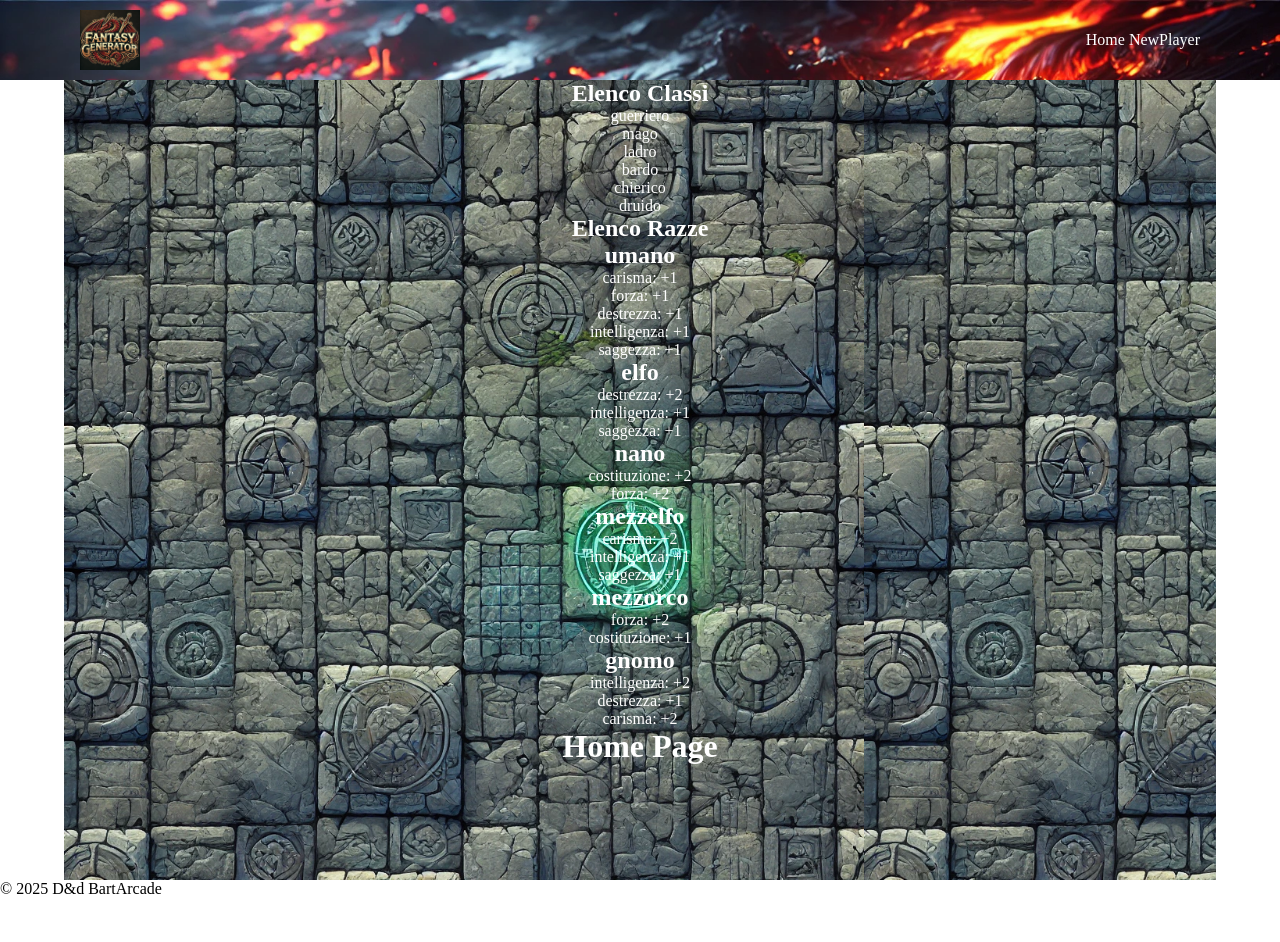
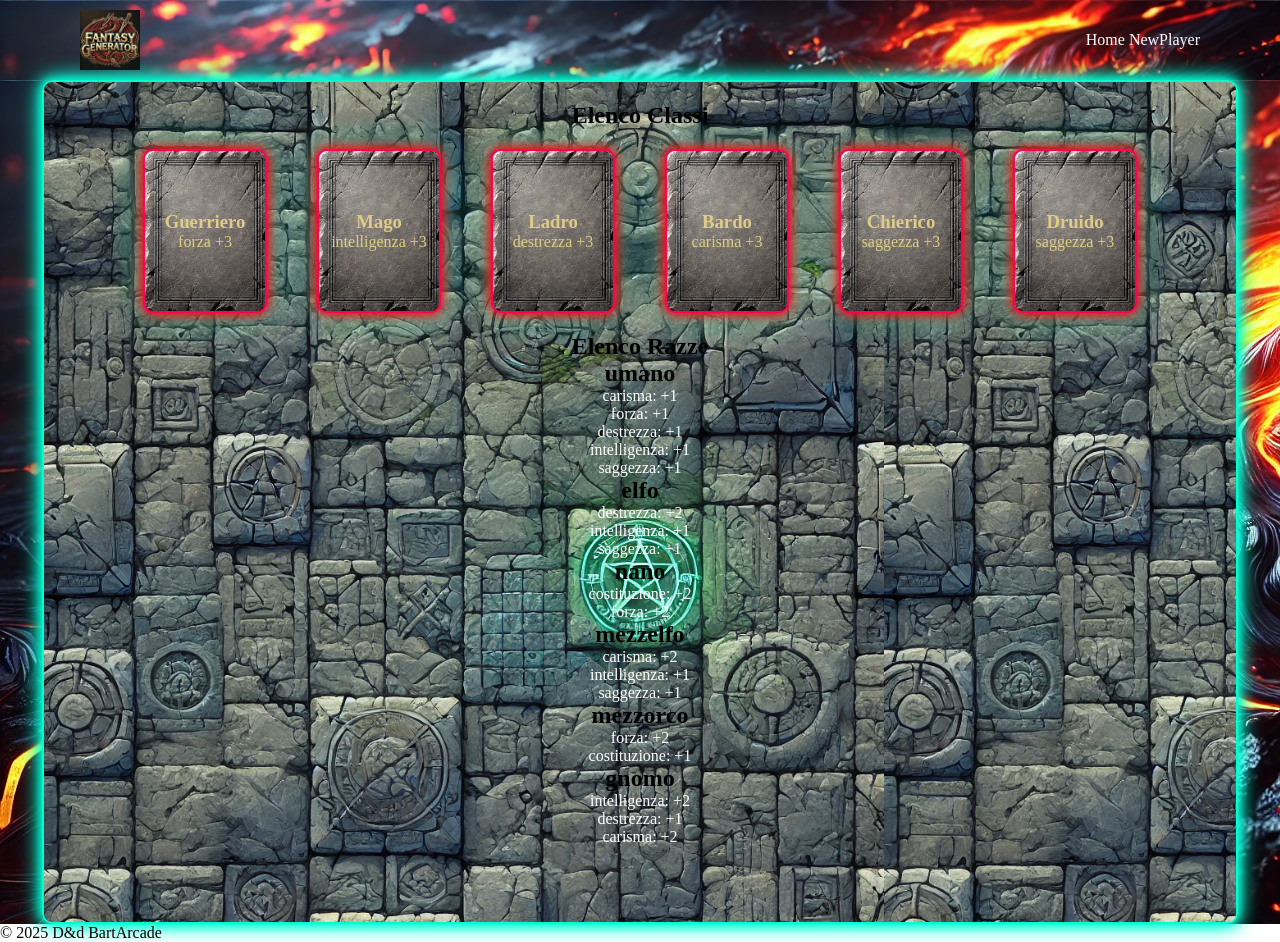
Before and after one commit to BartCatalano/ded, a React (Vite) app: page / in a window 1280 px wide. Before the commit the page ends 898 px from the top, so only its background shows below. Built offline with nearby package versions, Linux system fonts and the light colour scheme.

Commit message:
feat: inseriti effetti grafici e altro css

```diff
--- a/src/Pages/HomePage.jsx
+++ b/src/Pages/HomePage.jsx
@@ -2,47 +2,52 @@ import style from "./HomePage.module.css";
 
 function HomePage() {
   const classiDettails = [
-    { classe: "guerriero", attributo: "forza", bonus: 3 },
-    { classe: "mago", attributo: "intelligenza", bonus: 3 },
-    { classe: "ladro", attributo: "destrezza", bonus: 3 },
-    { classe: "bardo", attributo: "carisma", bonus: 3 },
-    { classe: "chierico", attributo: "saggezza", bonus: 3 },
-    { classe: "druido", attributo: "saggezza", bonus: 3 }
+    { classe: "Guerriero", attributo: "forza", bonus: 3 },
+    { classe: "Mago", attributo: "intelligenza", bonus: 3 },
+    { classe: "Ladro", attributo: "destrezza", bonus: 3 },
+    { classe: "Bardo", attributo: "carisma", bonus: 3 },
+    { classe: "Chierico", attributo: "saggezza", bonus: 3 },
+    { classe: "Druido", attributo: "saggezza", bonus: 3 }
   ];
 
   const razzaDettails = [
     { razza: "umano", attributi: { carisma: 1, forza: 1, destrezza: 1, intelligenza: 1, saggezza: 1 }, altezza: 120 },
     { razza: "elfo", attributi: { destrezza: 2, intelligenza: 1, saggezza: 1 }, altezza: 150 },
-    { razza: "nano", attributi: { costituzione: 2, forza: 2 }, altezza: 50, peso:50 },
+    { razza: "nano", attributi: { costituzione: 2, forza: 2 }, altezza: 50, peso: 50 },
     { razza: "mezzelfo", attributi: { carisma: 2, intelligenza: 1, saggezza: 1 }, altezza: 150 },
     { razza: "mezzorco", attributi: { forza: 2, costituzione: 1 }, altezza: 140 },
     { razza: "gnomo", attributi: { intelligenza: 2, destrezza: 1, carisma: 2 }, altezza: 40 }
   ];
 
   return (
+    <section className={`${style.body}`}>
       <div className={`${style.bodyHome}`}>
         <div>
         <h2>Elenco Classi</h2>
-        {classiDettails.map((curClasse, index) =>
-          <p key={index}>{curClasse.classe}</p>
-        )}
-
+  <div className={`${style.containerCard}`}>
+    {classiDettails.map((curClasse, index) => (
+      <div className={`${style.cardClasse}`} key={index}>
+        <h3>{curClasse.classe}</h3>
+        <p>{curClasse.attributo} +3 </p>
+      </div>
+            ))}
+          </div>
           <h2>Elenco Razze</h2>
           <div>
             {razzaDettails.map((curRazza, index) => (
               <div key={index}>
                 <h2>{curRazza.razza}</h2>
                 <ul>
-                {Object.entries(curRazza.attributi).map(([stat, bonus], idx) => (
-                  <li key={idx}>{stat}: +{bonus}</li>
+                  {Object.entries(curRazza.attributi).map(([stat, bonus], indexx) => (
+                    <li key={indexx}>{stat}: +{bonus}</li>
                   ))}
                 </ul>
               </div>
             ))}
           </div>
         </div>
-      <h1>Home Page</h1>
       </div>
+    </section>
   );
 }
 
--- a/src/Pages/HomePage.module.css
+++ b/src/Pages/HomePage.module.css
@@ -1,19 +1,60 @@
-.bodyHome{
-    background-color: red;
+.body{
+    background-color: black;
+    background-image: url(../../public/img/bannerLavaDue.webp);
+    margin: 0 auto;
+}
+
+.bodyHome {
     background-image: url(../../public/img/background.webp);
     background-size: contain;
     background-repeat: repeat;
     height: 100vh;
-    margin: 0 auto;
     max-width: 1600px;
     width: 90%;
     text-align: center;
-    color: white;
-  }
+    border: 2px solid #00ffcc;
+    box-shadow: 0 0 10px #00ffcc, 0 0 20px #00ffcc, 0 0 30px #00ffcc;
+    border-radius: 10px;
+    margin: 0 auto;
+    padding: 20px;
+    animation: pulseBorder 2s infinite alternate; /* Applica l'animazione */
+}
+@keyframes pulseBorder {
+    0% { box-shadow: 0 0 5px #00ffcc, 0 0 10px #00ffcc, 0 0 15px #00ffcc; }
+    50% { box-shadow: 0 0 20px #00ffff, 0 0 40px #00ffff, 0 0 60px #00ffff; }
+    100% { box-shadow: 0 0 5px #00ffcc, 0 0 10px #00ffcc, 0 0 15px #00ffcc; }
+}
 
-  .logo{
-    width: 100px;
-    height: 100px;
-    margin: 0 auto;
-    display: block;
-  }
+
+.containerCard {
+    display: flex;
+    flex-wrap: wrap;
+    justify-content: center;
+    gap: 10px;
+    max-width: 100%;
+}
+
+.cardClasse{
+    background-color: rgb(0, 0, 0);
+background-image:url(../../public/img/tavoletta.png); ;
+background-size: cover;
+height: 160px;
+width: 120px;
+margin: 20px;
+background-repeat: no-repeat;
+display: flex;
+    flex-direction: column;
+    align-items: center;
+    justify-content: center;
+    text-align: center;
+    border: 2px solid #ff0055;
+    box-shadow: 0 0 10px #ff000d, 0 0 20px #ff0000, 0 0 30px #00ffcc;
+    border-radius: 10px;
+    color: #ddcd84;
+
+}
+.cardClasse:hover{
+    border: 2px solid #00ff40;
+    box-shadow: 0 0 10px #ff000d, 0 0 20px #ff0000, 0 0 30px #00ffcc;
+    border-radius: 10px;
+}
```
Also changed, not shown: public/img/pergamena_trasparente.png (added), public/img/tavoletta.png (added), src/components/appHeader.module.css (line endings or trailing spaces). Lines whose indentation alone changed are shown as unchanged.
